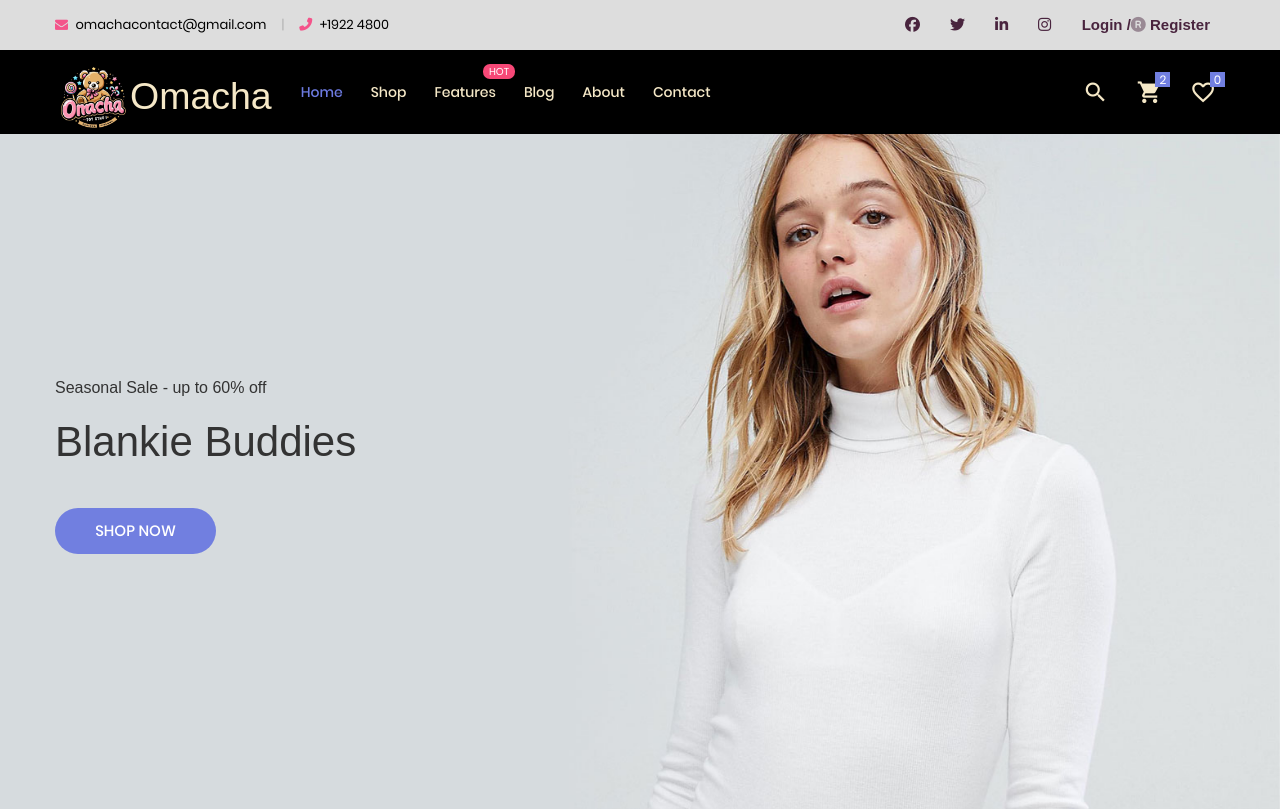
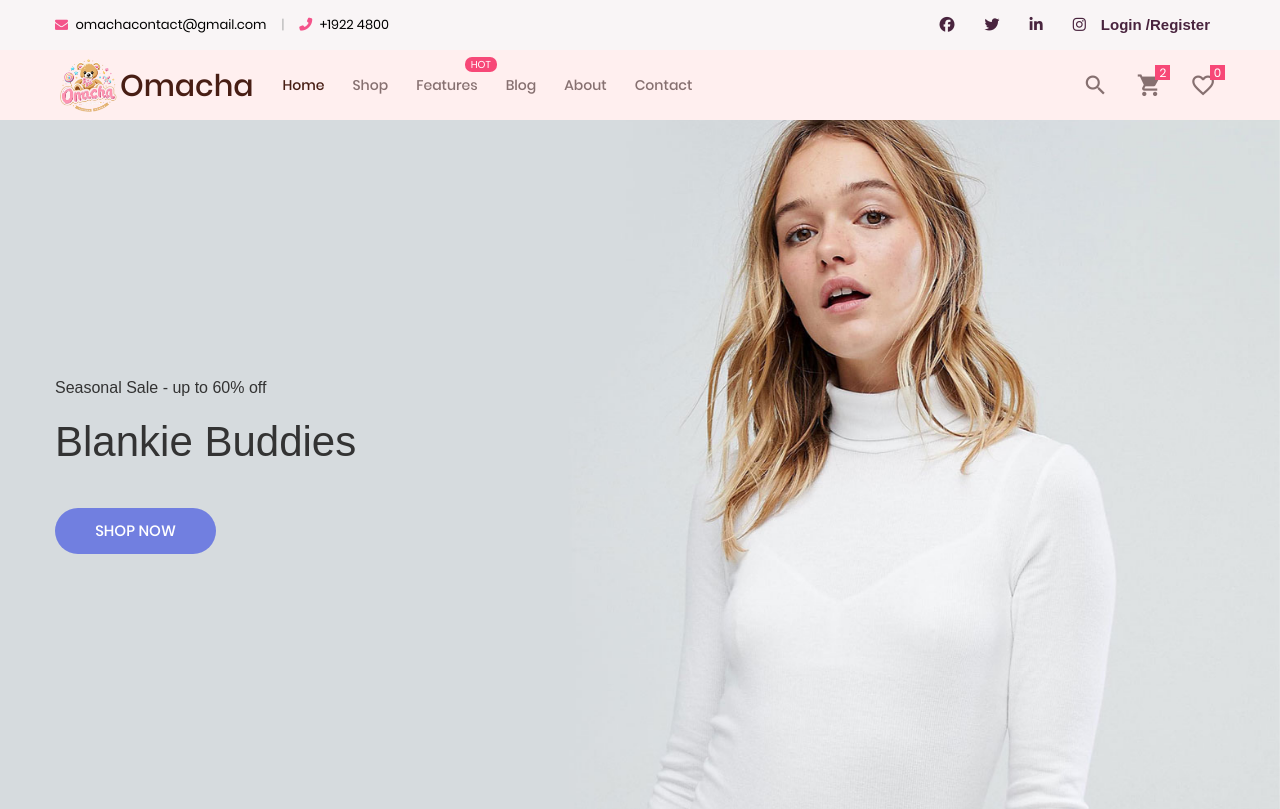
Before and after one commit to TranHuuDat2004/TOY_SHOP-1, a PHP site: page / in a window 1280 px wide. Shown: the top 809 px of the page. Run offline with PHP 8.4, Linux system fonts and the light colour scheme; some libraries are stand-ins or nearby versions; some web fonts are replaced.

Commit message:
fix topbar and header

```diff
--- a/css/main.css
+++ b/css/main.css
@@ -233,7 +233,7 @@ Input, textarea : 14px/1.6 '', Arial, sans-serif;
 [ Top bar ]*/
 .top-bar {
   height: 50px;
-  background-color: #DDDDDD;
+  background-color: #F9F5F6;
 }
 
 /*---------------------------------------------*/
@@ -282,7 +282,7 @@ Input, textarea : 14px/1.6 '', Arial, sans-serif;
   z-index: 1100;
   background-color: #000;
   width: 100%;
-  height: 84px;
+  height: 70px;
   top: 40px;
   left: 0px;
 
@@ -318,7 +318,7 @@ Input, textarea : 14px/1.6 '', Arial, sans-serif;
   display: -ms-flexbox;
   display: flex;
   align-items: center;
-  background-color: #000;
+  background-color: #E5D4FF;
 
 }
 
@@ -379,7 +379,7 @@ Input, textarea : 14px/1.6 '', Arial, sans-serif;
 .main-menu > li > a {
   font-family: Poppins-Medium;
   font-size: 14px;
-  color: #F5E8C7;
+  color: #867070;
   padding: 5px 0px;
   transition: all 0.4s;
   -webkit-transition: all 0.4s;
@@ -450,7 +450,7 @@ Input, textarea : 14px/1.6 '', Arial, sans-serif;
 /*---------------------------------------------*/
 .main-menu > li:hover > a {
   text-decoration: none;
-  color: #6c7ae0;
+  color: #481E14;
 }
 
 .main-menu > li:hover > .sub-menu {
@@ -498,6 +498,9 @@ Input, textarea : 14px/1.6 '', Arial, sans-serif;
   cursor: pointer;
 }
 
+.icon-header-item i:hover {
+  color: #481E14;
+}
 
 /*---------------------------------------------*/
 .icon-header-noti::after {
@@ -515,7 +518,7 @@ Input, textarea : 14px/1.6 '', Arial, sans-serif;
   min-width: 15px;
   height: 15px;
   padding: 0 3px;
-  background-color: #717fe0;
+  background-color: #f74877;
 }
 
 /*---------------------------------------------*/
@@ -589,7 +592,7 @@ Input, textarea : 14px/1.6 '', Arial, sans-serif;
 }
 
 .wrap-search-header button:hover {
-  color: #6c7ae0;
+  color: #481E14;
 }
 
 /*---------------------------------------------*/
@@ -648,7 +651,7 @@ Input, textarea : 14px/1.6 '', Arial, sans-serif;
 
 /*---------------------------------------------*/
 .main-menu > li.active-menu > a {
-  color: #6c7ae0;
+  color: #481E14;
 }
 
 
@@ -2145,7 +2148,7 @@ input.num-product::-webkit-inner-spin-button {
 .cl10 {color: #1d1d1d;}
 .cl11 {color: #f9ba48;}
 .cl12 {color: #ccc;}
-.cl13 {color: #F5E8C7;}
+.cl13 {color: #867070;}
 
 /*//////////////////////////////////////////////////////////////////
 [ S-Text 0 - 15 ]*/
@@ -3369,15 +3372,21 @@ input.num-product::-webkit-inner-spin-button {
 
 /* logo */
 img.Imagealignment{
-  max-width: 75px;
+  max-width: 65px;
   height: auto;
   display: inline;
   margin-top: -3.5px;
   font-family: 'Gill Sans', 'Gill Sans MT', Calibri, 'Trebuchet MS', sans-serif;
-  font-size: larger;
+
 
 }
 
 .text-dark1{
-  color: #F5E8C7;
-}
+  color: #481E14;
+  font-family: Poppins-Medium;
+  font-size: 30px;
+}
+
+.navbar-brand{
+  padding-bottom: 15px;
+}
--- a/index.html
+++ b/index.html
@@ -100,11 +100,11 @@
 								<i style="color: #49243E;" class="fab fa-instagram"></i>
 							</a>
 							<div class="data1">
-								<i style="color: #49243E;" class="fa-duotone fa-right-to-bracket fa-fade"></i>
+								<i style="color: #49243E;" class=""></i>
 								<a href="register.html" class="btn2 btn-primary2 mt-1" style="color: #49243E;"><b>Login /</b></a>
 							</div>
 							<div class="data2">
-								<i style="color: #49243E;" class="fa-solid fa-registered fa-fade"></i>
+								<i style="color: #49243E;" class=""></i>
 								<a href="register.html" class="btn2 btn-primary2 mt-1" style="color: #49243E;"><b>Register</b></a>
 							</div>
 						</div>
@@ -112,8 +112,8 @@
 				</div>
 			</div>
 
-			<div class="wrap-menu-desktop" style="background-color: #000;">
-				<nav class="limiter-menu-desktop container" style="background-color: #000;">
+			<div class="wrap-menu-desktop" style="background-color: #FFEFEF;">
+				<nav class="limiter-menu-desktop container" style="background-color: #FFEFEF;">
 
 					<!-- Logo desktop -->
 					<a href="index.html" class="navbar-brand">
```
Also changed, not shown: images/slide-09.png (added), images/slide-10.JPEG (added), 2 other files.
